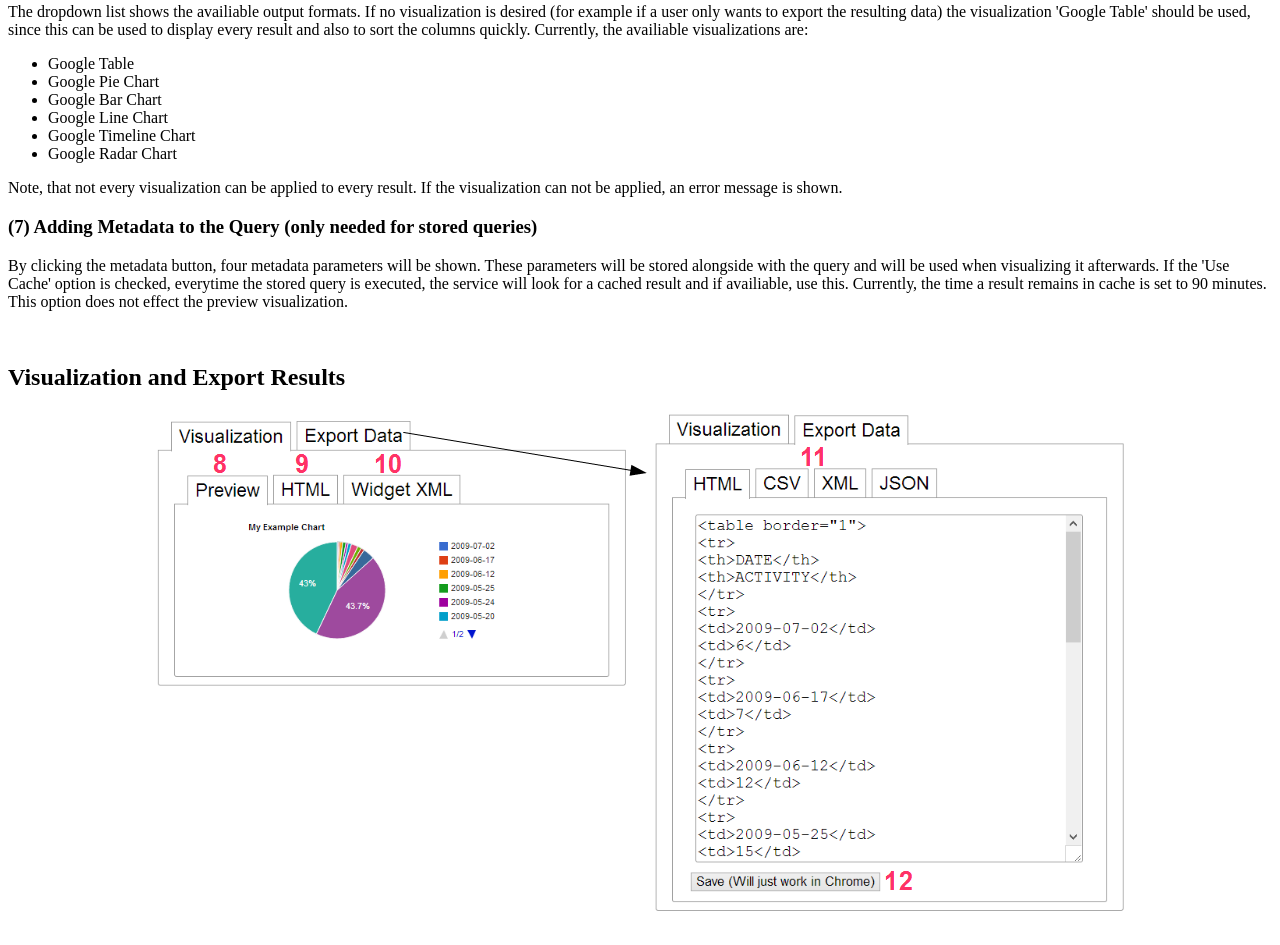
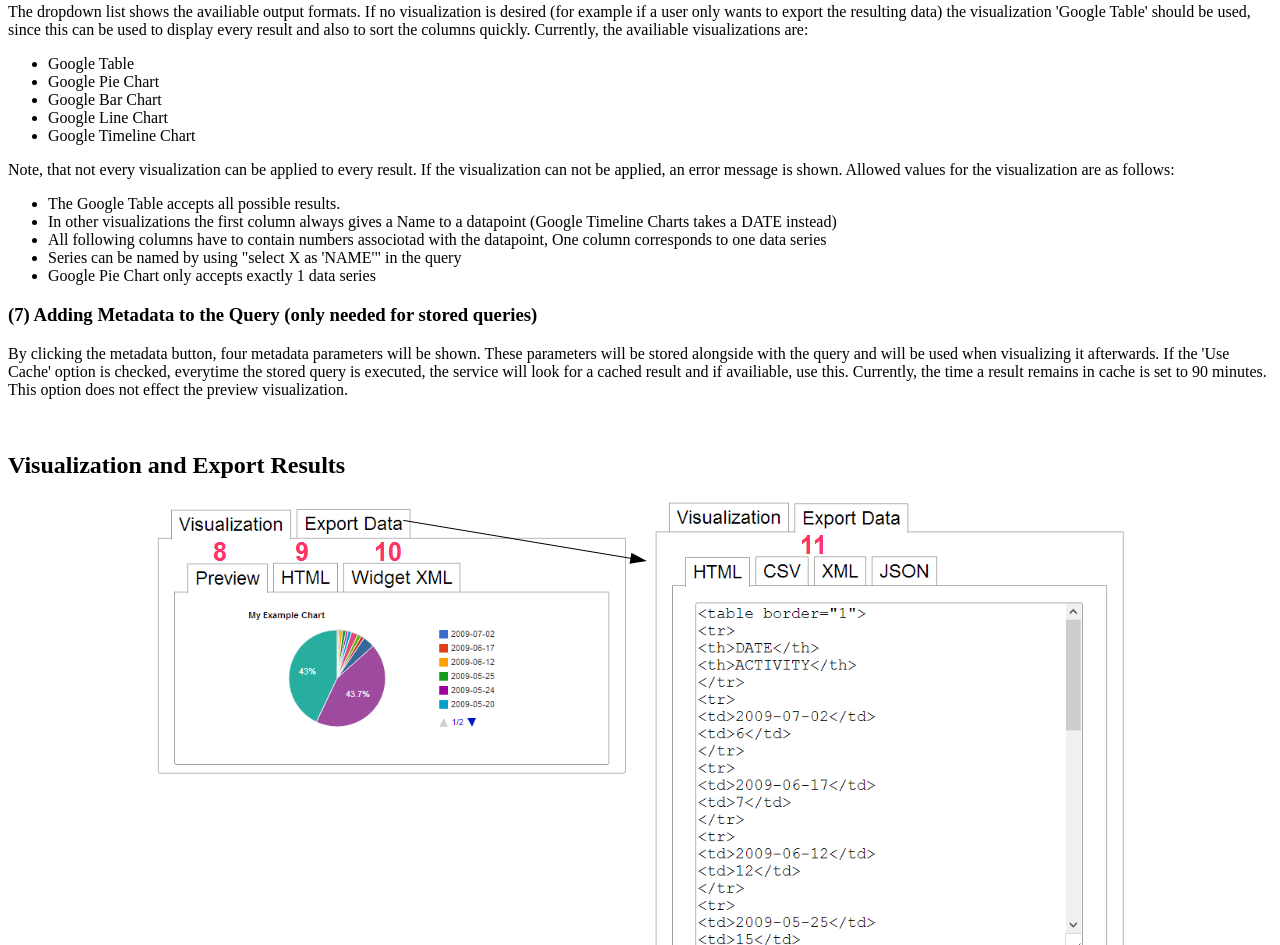
Before and after one commit to rwth-acis/mobsos-query-visualization, a plain HTML site: page frontend/help.html in a window 1280 px wide. Shown: the part 2445-3390 px from the top of the page. Drawn offline with Linux system fonts and the light colour scheme.

Commit message:
Added infos about Visualization types to help

```diff
--- a/frontend/help.html
+++ b/frontend/help.html
@@ -36,7 +36,7 @@
   <li>Logarithmic</li>
   <li>Normalization</li>
 </ul>
-Note, that not every modification can be applied to every result. If the modification function can not be applied, an error message is shown.
+Note that Logarithmic and Normalization requires all columns except the first to contain only numbers.
 </p>
 
 <h3>(6) Selecting an Output Format</h3>
@@ -47,9 +47,16 @@
   <li>Google Bar Chart</li>
   <li>Google Line Chart</li>
   <li>Google Timeline Chart</li>
-  <li>Google Radar Chart</li>
+  <!-- <li>Google Radar Chart</li> -->
 </ul>
-Note, that not every visualization can be applied to every result. If the visualization can not be applied, an error message is shown.
+Note, that not every visualization can be applied to every result. If the visualization can not be applied, an error message is shown. Allowed values for the visualization are as follows:
+<ul>
+    <li>The Google Table accepts all possible results.</li>
+    <li>In other visualizations the first column always gives a Name to a datapoint (Google Timeline Charts takes a DATE instead)</li>
+    <li>All following columns have to contain numbers associotad with the datapoint, One column corresponds to one data series</li>
+    <li>Series can be named by using "select X as 'NAME'" in the query</li>
+    <li>Google Pie Chart only accepts exactly 1 data series</li>
+</ul>
 </p>
 
 <h3>(7) Adding Metadata to the Query (only needed for stored queries)</h3>
```
